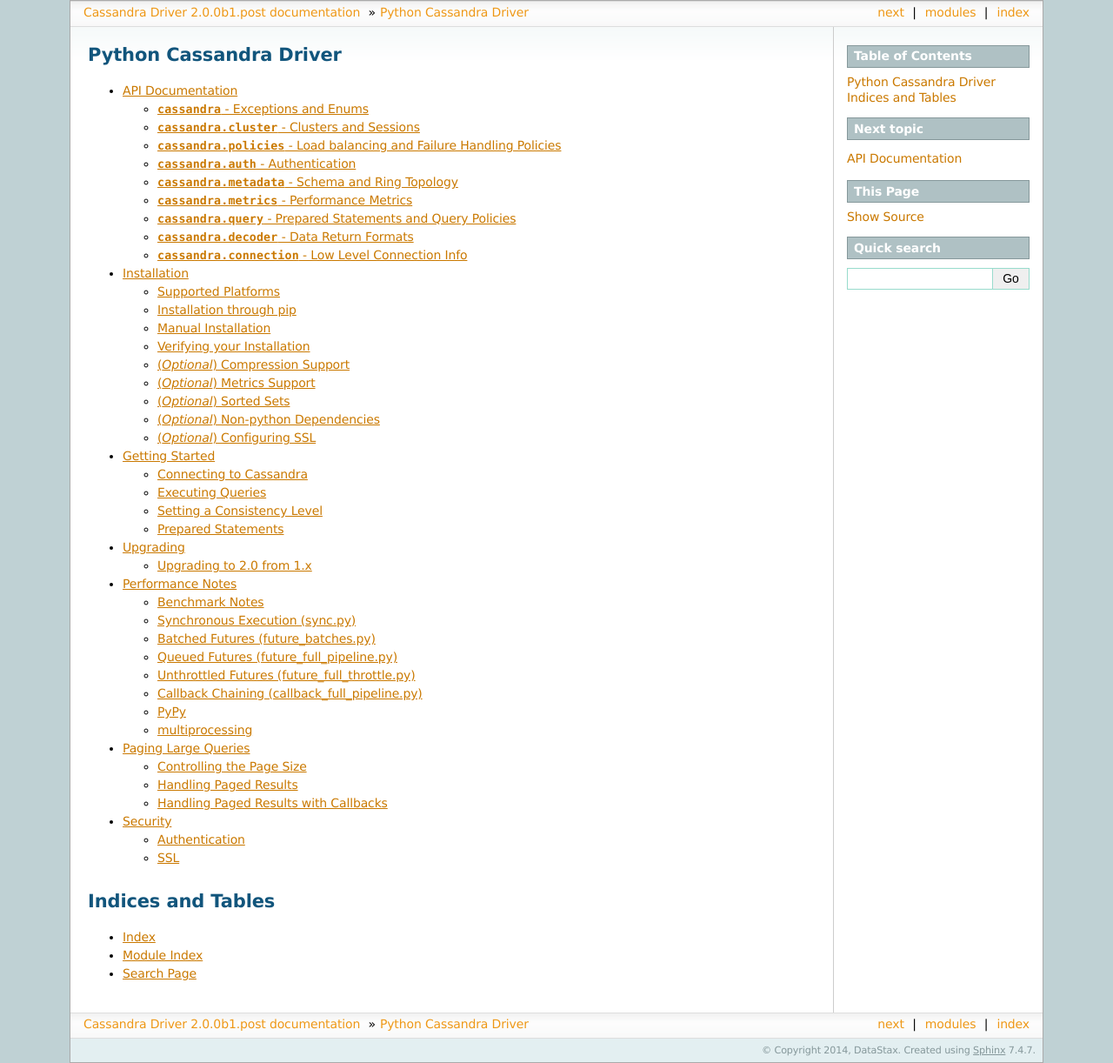
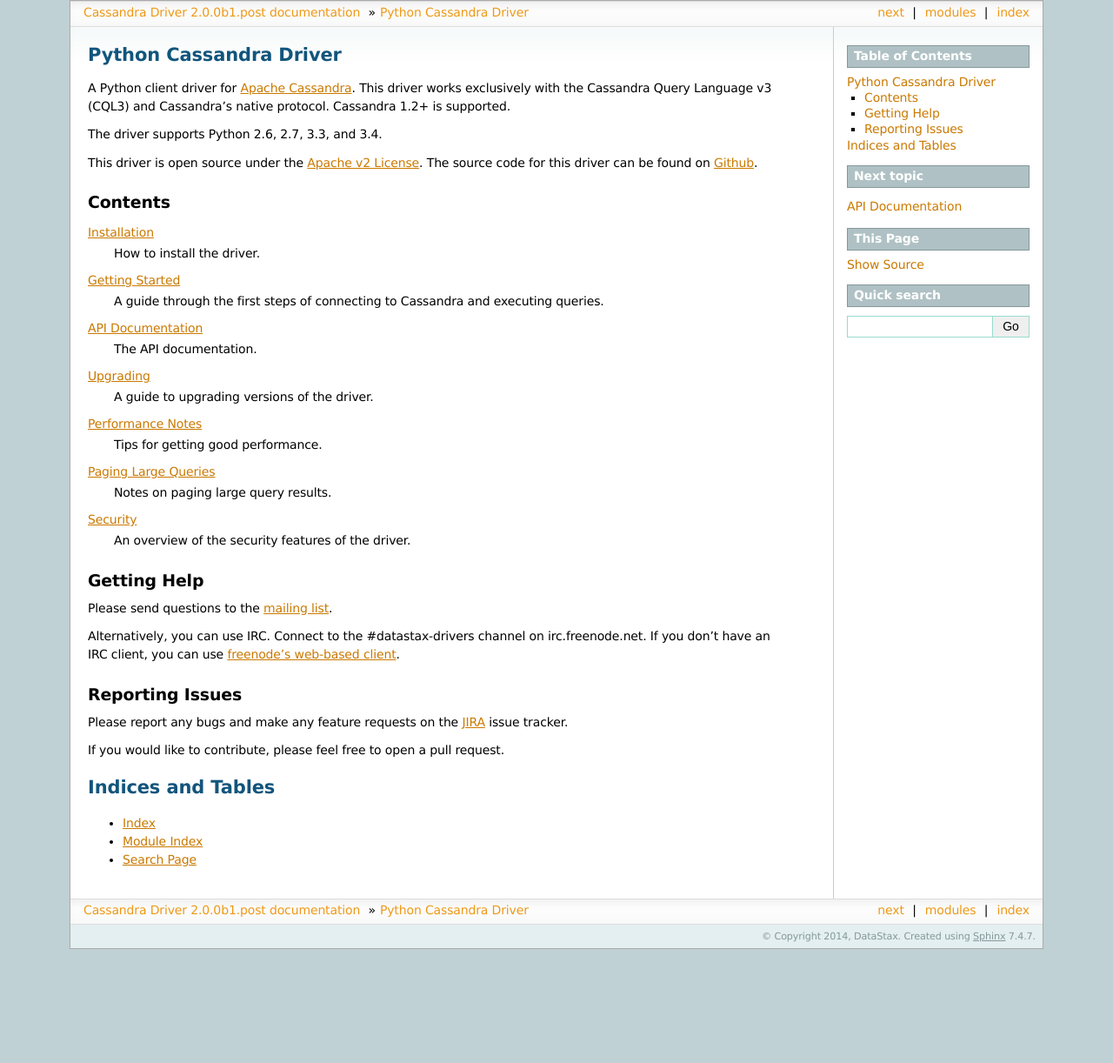
Before and after one commit to datastax/python-driver, a Sphinx documentation site: the page built from docs/index.rst, in a window 1280 px wide. Shown: the whole page at 87% size. Built offline with Sphinx 7.4.7, drawn with Linux system fonts in a browser that asks for light colours; pages that are not in the unit, such as notebooks, are missing from menus; after the commit the page ends 1091 px from its top, so only the background shows below that.

Commit message:
Better index page for driver docs

```diff
--- a/docs/index.rst
+++ b/docs/index.rst
@@ -1,8 +1,55 @@
 Python Cassandra Driver
 =======================
+A Python client driver for `Apache Cassandra <http://cassandra.apache.org>`_.
+This driver works exclusively with the Cassandra Query Language v3 (CQL3)
+and Cassandra's native protocol.  Cassandra 1.2+ is supported.
+
+The driver supports Python 2.6, 2.7, 3.3, and 3.4.
+
+This driver is open source under the
+`Apache v2 License <http://www.apache.org/licenses/LICENSE-2.0.html>`_.
+The source code for this driver can be found on `Github <http://github.com/datastax/python-driver>`_.
+
+Contents
+--------
+:doc:`installation`
+    How to install the driver.
+
+:doc:`getting_started`
+    A guide through the first steps of connecting to Cassandra and executing queries.
+
+:doc:`api/index`
+    The API documentation.
+
+:doc:`upgrading`
+    A guide to upgrading versions of the driver.
+
+:doc:`performance`
+    Tips for getting good performance.
+
+:doc:`query_paging`
+    Notes on paging large query results.
+
+:doc:`security`
+    An overview of the security features of the driver.
+
+Getting Help
+------------
+Please send questions to the `mailing list <https://groups.google.com/a/lists.datastax.com/forum/#!forum/python-driver-user>`_.
+
+Alternatively, you can use IRC.  Connect to the #datastax-drivers channel on irc.freenode.net.
+If you don't have an IRC client, you can use `freenode's web-based client <http://webchat.freenode.net/?channels=#datastax-drivers>`_.
+
+Reporting Issues
+----------------
+Please report any bugs and make any feature requests on the
+`JIRA <https://datastax-oss.atlassian.net/browse/PYTHON>`_ issue tracker.
+
+If you would like to contribute, please feel free to open a pull request.
+
 
 .. toctree::
-   :maxdepth: 2
+   :hidden:
 
    api/index
    installation
```
